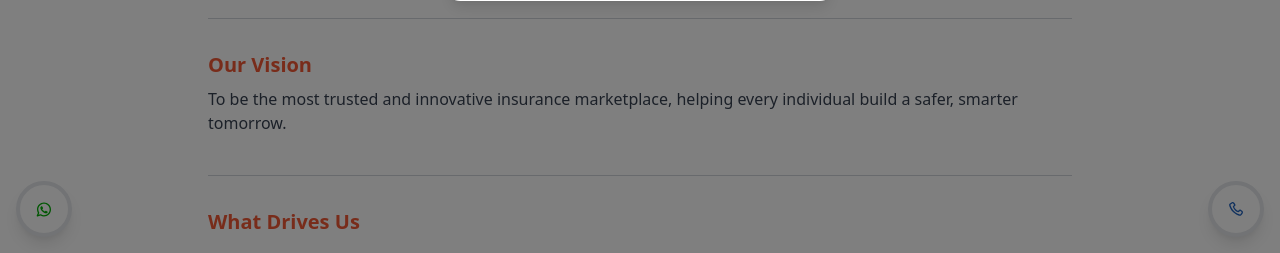
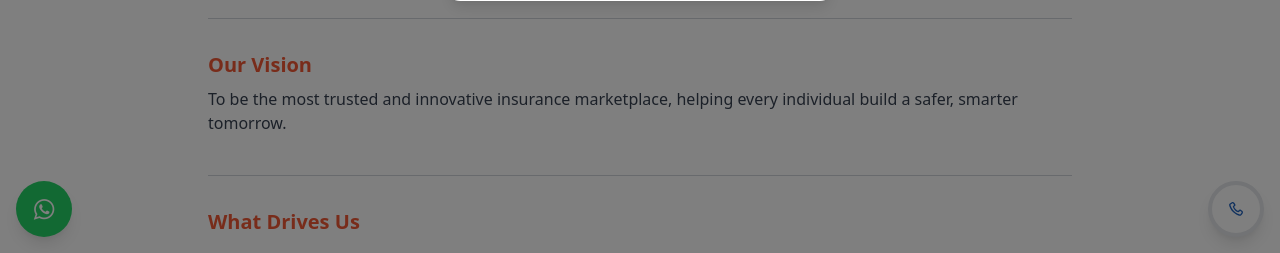
Before and after one commit to AkshatSW/Policy_Mandi_App, a Flask app: page /about in a window 1280 px wide. Shown: the part 547-800 px from the top of the page. Run offline with Flask 3, Linux system fonts and the light colour scheme; some libraries are stand-ins or nearby versions; some web fonts are replaced.

Commit message:
fixed whatsapp icon

```diff
--- a/templates/layout.html
+++ b/templates/layout.html
@@ -25,6 +25,8 @@
 
   <!-- Tailwind CSS -->
   <link href="https://unpkg.com/tailwindcss@^2/dist/tailwind.min.css" rel="stylesheet" />
+  <link rel="stylesheet" href="https://maxcdn.bootstrapcdn.com/font-awesome/4.5.0/css/font-awesome.min.css">
+
 
   <!-- Fonts -->
   <link rel="stylesheet" href="https://use.typekit.net/mrz5svx.css" />
--- a/templates/navbar.html
+++ b/templates/navbar.html
@@ -87,11 +87,9 @@
 </nav>
 
 <!-- WhatsApp Floating Button -->
-<a href="https://wa.me/917619911555" target="_blank" rel="noopener noreferrer"
-   class="fixed bottom-4 left-4 z-50 bg-white p-4 rounded-full border-4 border-cta shadow-lg hover:shadow-highlight transition duration-300 ease-in-out flex items-center justify-center w-14 h-14">
- <img src="{{ url_for('static', filename='assets/images/whatsapp.svg') }}"
-     alt="WhatsApp Icon"
-     style="width: 1.5625rem; height: 1.5625rem; filter: invert(39%) sepia(96%) saturate(1049%) hue-rotate(89deg) brightness(96%) contrast(101%);" />
+<a href="https://wa.me/917619911555" target="_blank" rel="noopener noreferrer" style="background-color: #25D366;"
+   class="fixed bottom-4 left-4 z-50 bg-[#25d366] text-white w-14 h-14 rounded-full flex items-center justify-center text-2xl shadow-lg hover:shadow-xl transition-transform hover:scale-110">
+  <i class="fa fa-whatsapp"></i>
 </a>
 
 <!-- Call Floating Button -->
```
